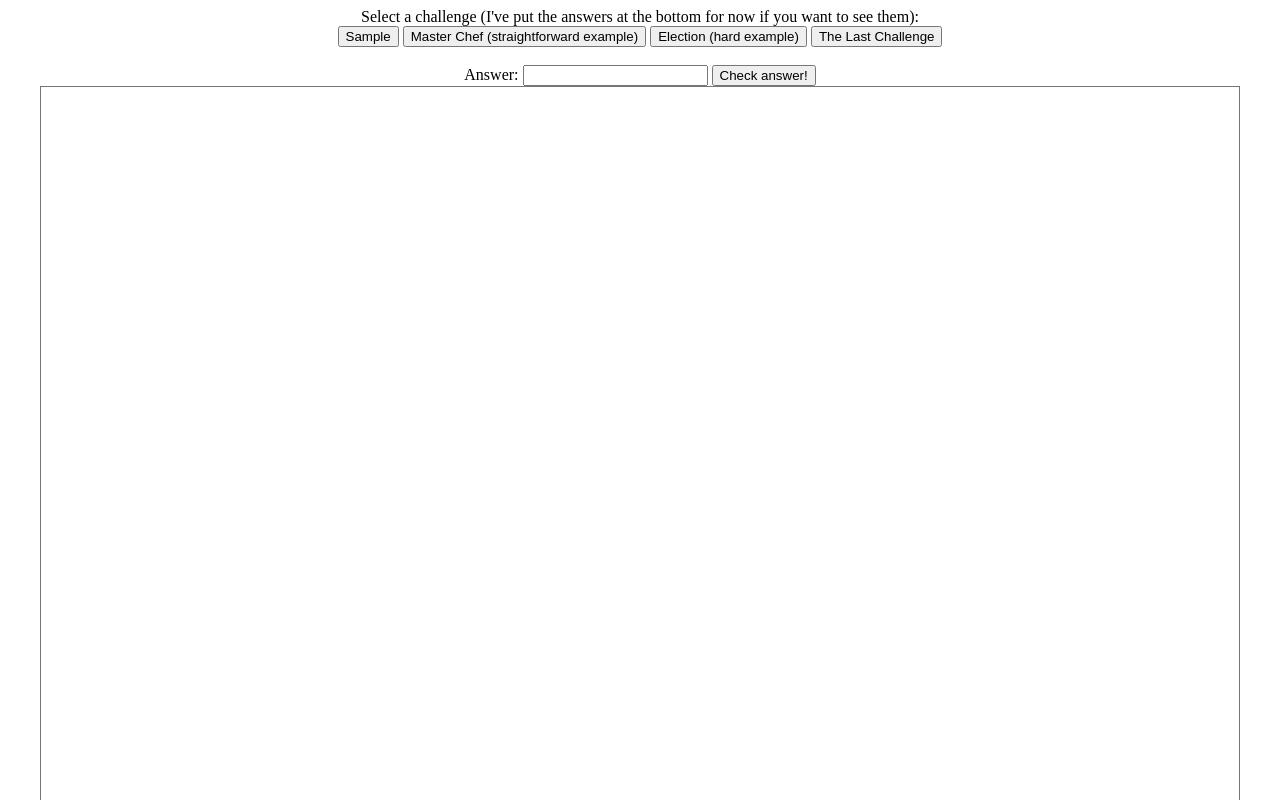
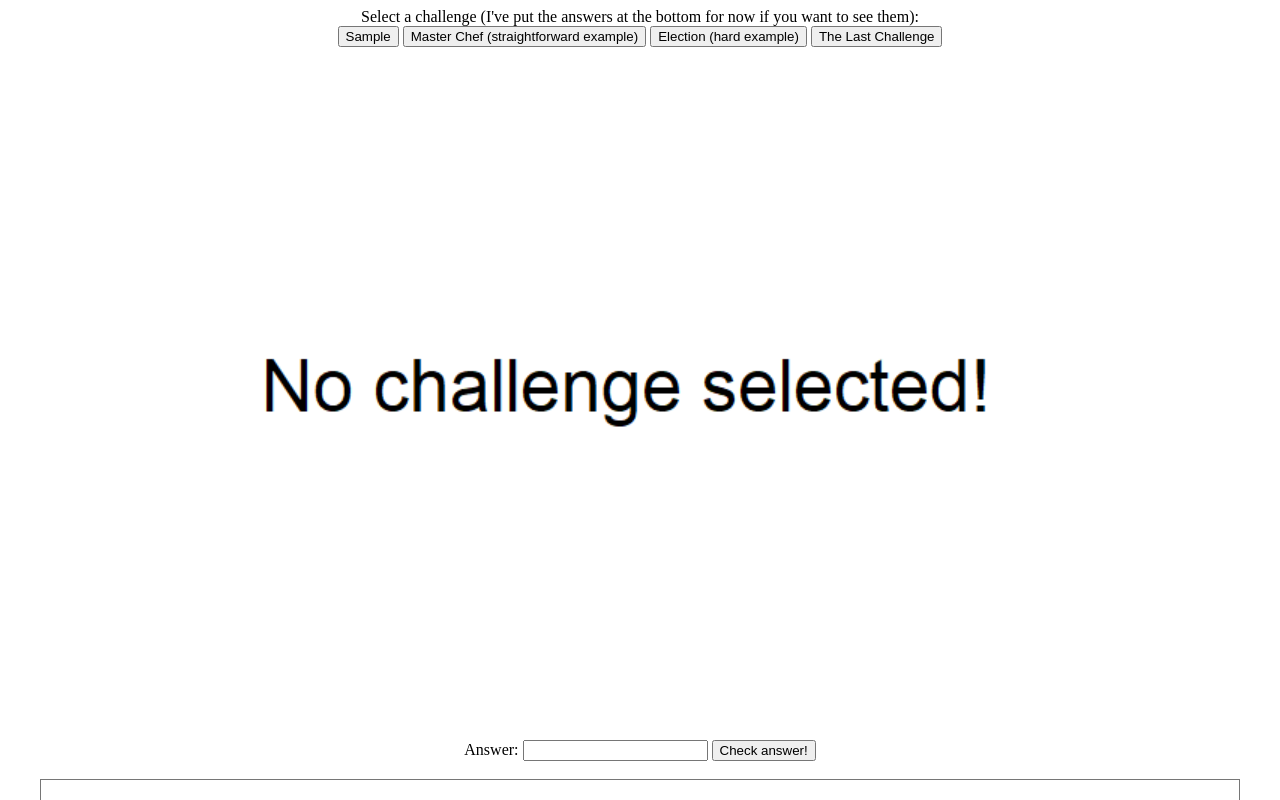
Before and after one commit to eda214/thomas, a plain HTML site: page index.html in a window 1280 px wide. Shown: the top 800 px of the page. Drawn offline with Linux system fonts and the light colour scheme.

Commit message:
Added placeholder question

```diff
--- a/index.html
+++ b/index.html
@@ -17,7 +17,7 @@
                 <button id="masterchef">Master Chef (straightforward example)</button>
                 <button id="election">Election (hard example)</button>
                 <button id="last">The Last Challenge</button>
-                <div id="question" class="question"></div>
+                <div id="question" class="question-none"></div>
             </div>
 
             <br>
@@ -27,6 +27,8 @@
                 <input type="text" id="answer" name="answer">
                 <button id="go" class="button">Check answer!</button>
             </div>
+
+            <br>
 
             <div id="output">
             <textarea class="message" readonly id="message"></textarea>
--- a/style.css
+++ b/style.css
@@ -1,3 +1,10 @@
+.question-none {
+    background: #fff url('./questions/none.png');
+    background-size: cover;
+    width: 1200;
+    height: 675;
+}
+
 .question-sample {
     background: #fff url('./questions/sample.png');
     background-size: cover;
```
Also changed, not shown: questions/none.png (added).
